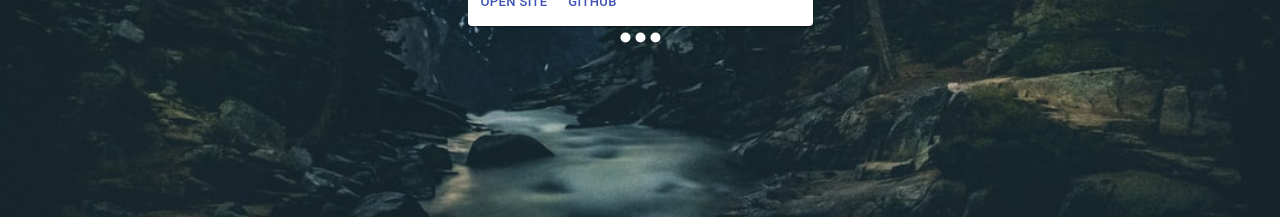
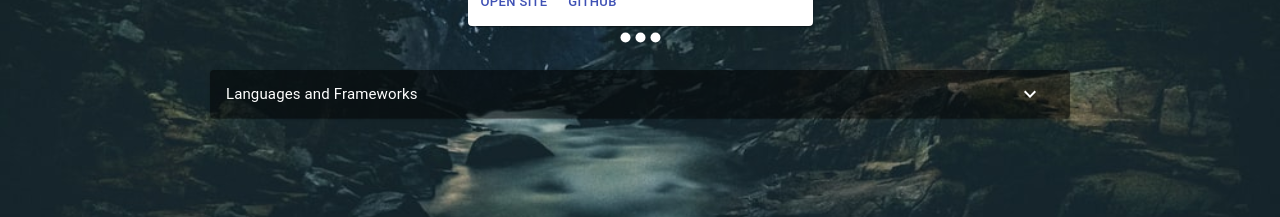
Before and after one commit to rickySONZ/rickySONZ.github.io, a React (Create React App) app: page /portfolio in a window 1280 px wide. Shown: the part 506-723 px from the top of the page. Built offline with nearby package versions, Linux system fonts and the light colour scheme.

Commit message:
Made overflow scroll in portfolio section

```diff
--- a/src/App.css
+++ b/src/App.css
@@ -166,6 +166,7 @@
 	animation-duration: 1.5s;
   height: 100vh;
   grid-template-columns: 1fr 1fr 1fr;
+  overflow-y: scroll;
 }
 
 svg {
--- a/src/components/Cards.js
+++ b/src/components/Cards.js
@@ -1,5 +1,6 @@
 import { Button, Card, CardActionArea, CardActions, CardContent, CardMedia, makeStyles, Typography } from "@material-ui/core";
 import Carousel from "react-material-ui-carousel";
+import LanguagesAccordion from "./LanguagesAccordion";
 
 const useStyles = makeStyles({
   root: {
@@ -94,6 +95,7 @@
       </CardActions>
     </Card>
     </Carousel>
+    <LanguagesAccordion />
     </ div>
   );
 }
--- /dev/null
+++ b/src/components/LanguagesAccordion.js
@@ -0,0 +1,42 @@
+import React from 'react';
+import { makeStyles } from '@material-ui/core/styles';
+import Accordion from '@material-ui/core/Accordion';
+import AccordionSummary from '@material-ui/core/AccordionSummary';
+import AccordionDetails from '@material-ui/core/AccordionDetails';
+import Typography from '@material-ui/core/Typography';
+import ExpandMoreIcon from '@material-ui/icons/ExpandMore';
+
+const useStyles = makeStyles((theme) => ({
+  root: {
+    width: '100%',
+  },
+  heading: {
+    fontSize: theme.typography.pxToRem(15),
+    fontWeight: theme.typography.fontWeightRegular,
+  },
+}));
+
+export default function LanguagesAccordion() {
+  const classes = useStyles();
+
+  return (
+    <div className={classes.root}>
+      <Accordion style={{backgroundColor: 'rgba(0, 0, 0, 0.5)', width: '70%', justifySelf: 'center', margin: '2% auto'}}>
+        <AccordionSummary
+          expandIcon={<ExpandMoreIcon />}
+          aria-controls="panel1a-content"
+          id="panel1a-header"
+        >
+          <Typography className={classes.heading}>Languages and Frameworks</Typography>
+        </AccordionSummary>
+        <AccordionDetails>
+          <Typography>
+            Lorem ipsum dolor sit amet, consectetur adipiscing elit. Suspendisse malesuada lacus ex,
+            sit amet blandit leo lobortis eget.
+          </Typography>
+        </AccordionDetails>
+      </Accordion>
+
+    </div>
+  );
+}
```
